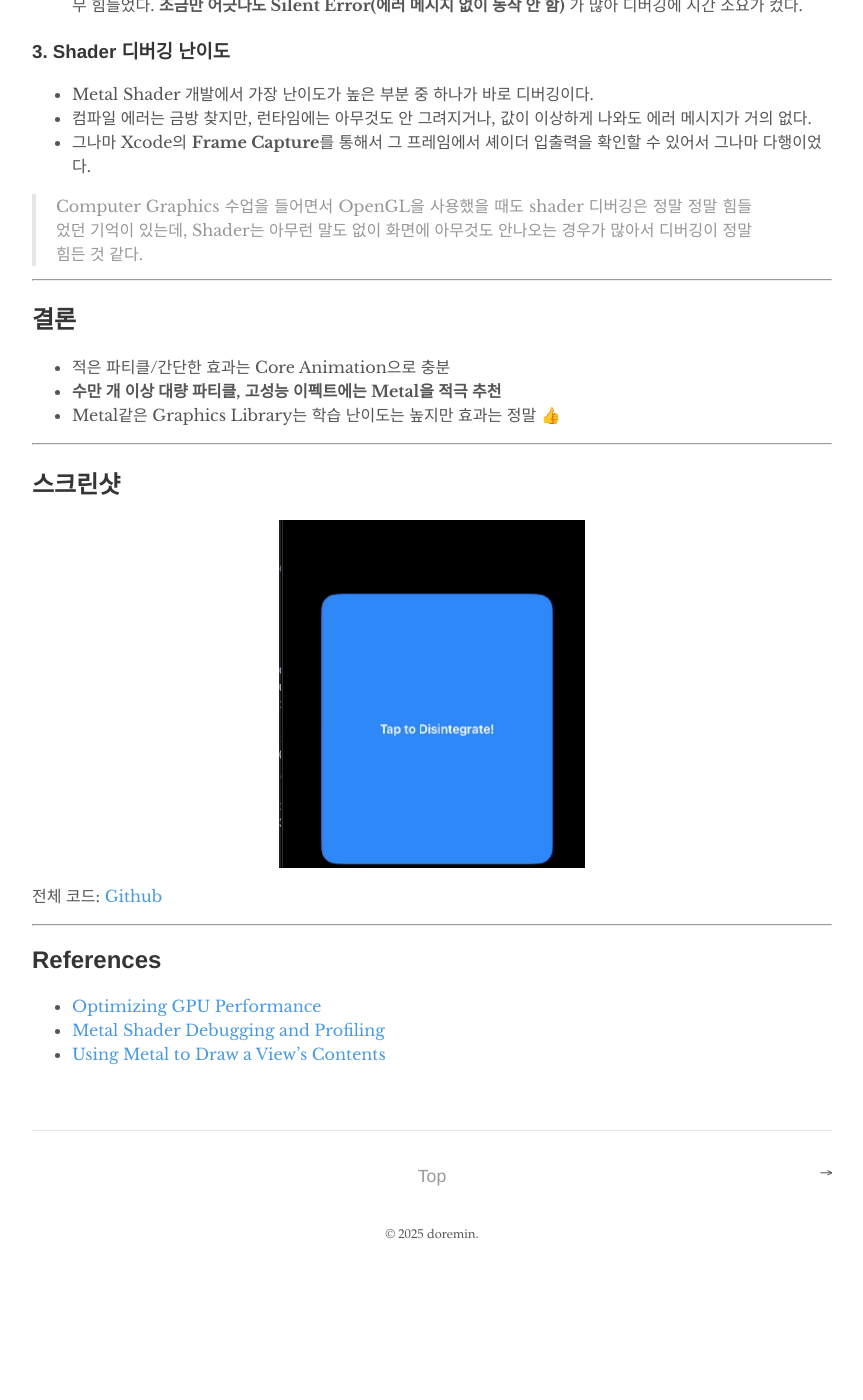
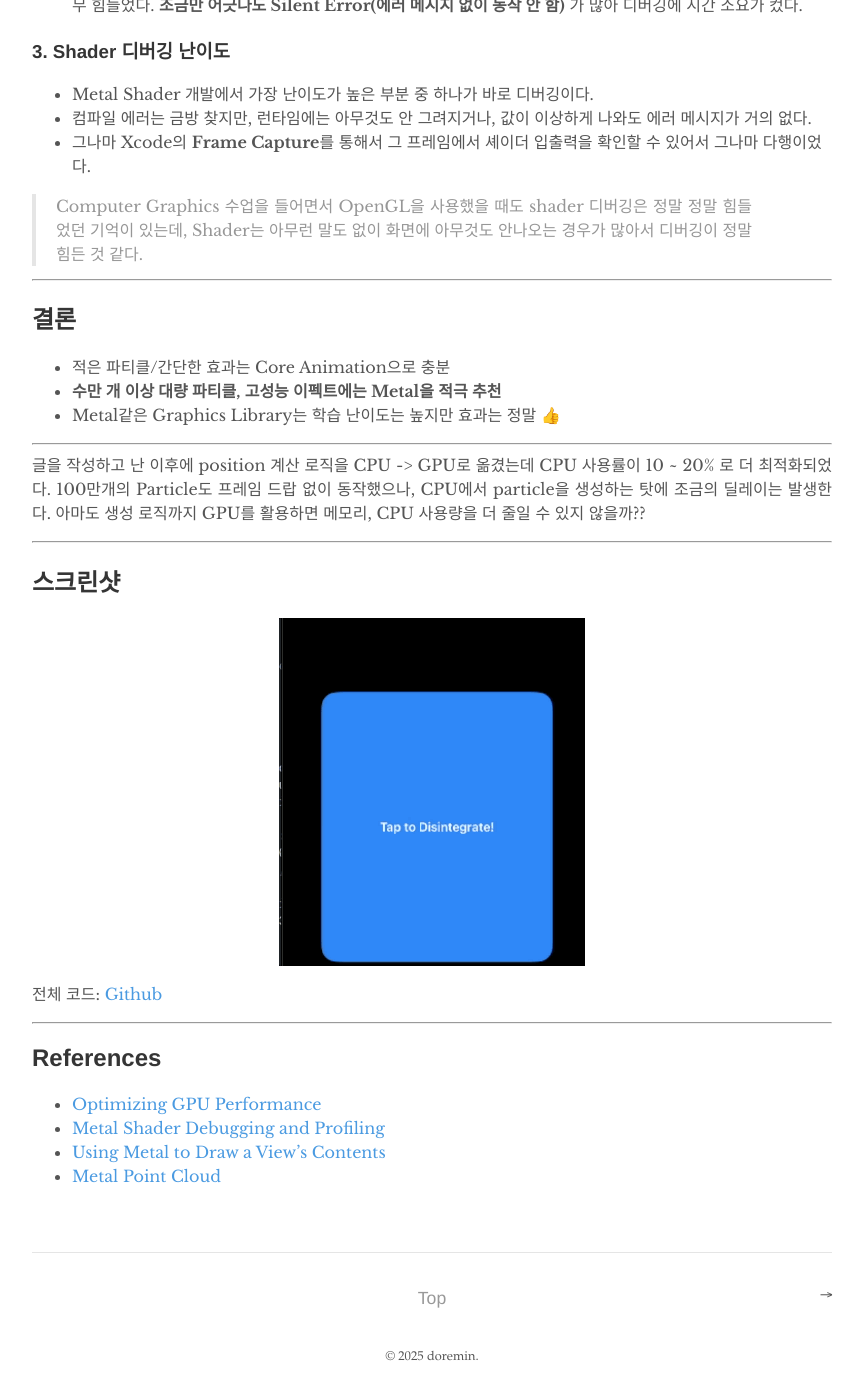
Before and after one commit to doremin/doremin.github.io, a Jekyll site: the page built from _posts/2025-07-07-:20:00.md, in a window 1280 px wide and 1400 px high, scrolled down 5840 px. Shown: the whole window, without its empty margins (208-1071 px from the left). Built offline with Jekyll 4.4.1, drawn with Linux system fonts in a browser that asks for light colours; before the commit the page ends 7118 px from its top, so only the background shows below that.

Commit message:
[ADD] Metal Particle 최적화 관련 글 추가

```diff
--- a/_posts/2025-07-07-:20:00.md
+++ b/_posts/2025-07-07-:20:00.md
@@ -183,7 +183,9 @@ private func createTexture(from image: CGImage, bounds: CGRect) -> MTLTexture? {
 - Metal같은 Graphics Library는 학습 난이도는 높지만 효과는 정말 👍
 
 ---
+글을 작성하고 난 이후에 position 계산 로직을 CPU -> GPU로 옮겼는데 CPU 사용률이 10 ~ 20% 로 더 최적화되었다. 100만개의 Particle도 프레임 드랍 없이 동작했으나, CPU에서 particle을 생성하는 탓에 조금의 딜레이는 발생한다. 아마도 생성 로직까지 GPU를 활용하면 메모리, CPU 사용량을 더 줄일 수 있지 않을까??
 
+---
 ## 스크린샷
 ![screenshot](/assets/images/2025-07-07/screenshot.gif)
 
@@ -196,3 +198,4 @@ private func createTexture(from image: CGImage, bounds: CGRect) -> MTLTexture? {
 - [Optimizing GPU Performance](https://developer.apple.com/documentation/Xcode/Optimizing-GPU-performance)
 - [Metal Shader Debugging and Profiling](https://developer.apple.com/videos/play/wwdc2018/608/)
 - [Using Metal to Draw a View's Contents](https://developer.apple.com/documentation/metal/using-metal-to-draw-a-view's-contents)
+- [Metal Point Cloud](https://github.com/roberthein/Metal-Point-Cloud)
```
